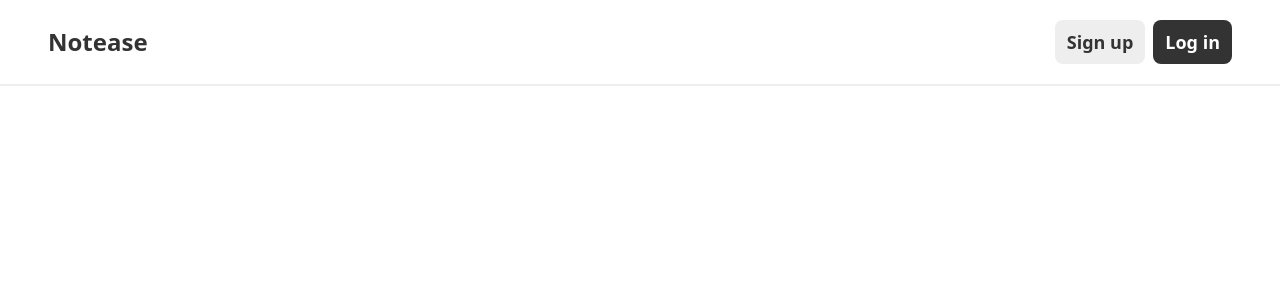
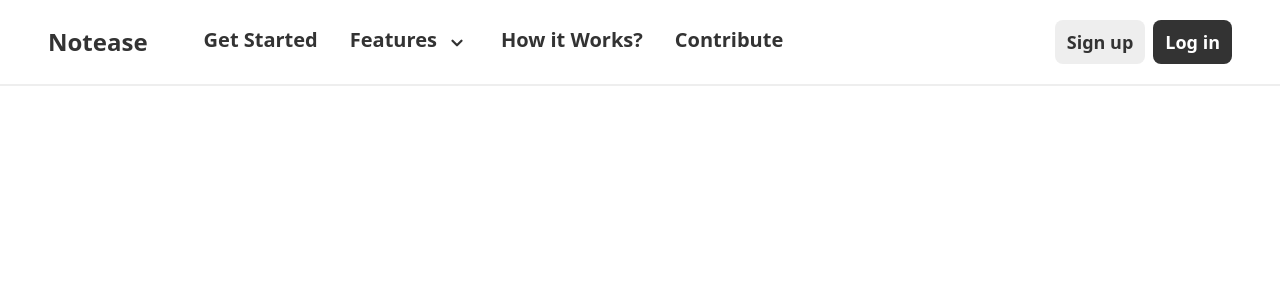
Before and after one commit to yosmisyael/notease, a Next.js app: page / in a window 1280 px wide. Shown: the top 300 px of the page. Built offline with nearby package versions, Linux system fonts and the light colour scheme.

Commit message:
fix: fix dropdown bug

```diff
--- a/src/components/Header.tsx
+++ b/src/components/Header.tsx
@@ -1,23 +1,36 @@
 "use client"
 
 import {AlignJustify, ChevronDown} from "lucide-react";
-import { useState } from "react";
+import {useEffect, useState} from "react";
 
 export default function Header() {
-    const [dropDown, setDropDown] = useState(false);
-    const [mobileMenu, setMobileMenu] = useState(false);
+    const [dropDown, setDropDown] = useState<boolean>(false);
+    const [mobileMenu, setMobileMenu] = useState<boolean>(false);
+    const [screenWidth, setScreenWidth] = useState<number>(0);
+
+    useEffect(() => {
+       function handleResize() {
+           setScreenWidth(window.innerWidth);
+       }
+
+       window.addEventListener('resize', handleResize);
+
+       handleResize();
+
+        return () => window.removeEventListener("resize", handleResize);
+    }, []);
 
     return (
         <nav className="navbar">
-            <div className="flex gap-16">
+            <div className="flex gap-6">
                 {/* brand */}
-                <div>
+                <div className="">
                     <h3 className="font-bold text-2xl font-secondary">Notease</h3>
                 </div>
 
                 {/* dropdown */}
                 {
-                    mobileMenu && (
+                    ((mobileMenu && screenWidth < 1024) || screenWidth >= 1024) && (
                         <ul className="dropdown top-0 left-0 bottom-0 w-full">
                         <li><a href="">Get Started</a></li>
                         <li className="inline-flex flex-col gap-5">
@@ -45,7 +58,9 @@ export default function Header() {
                 <a href="" className="hidden md:block btn-primary">Sign up</a>
                 <a href="" className="hidden md:block btn-secondary">Log in</a>
                 <a href="" className="md:hidden btn-primary">Get Notease</a>
-                <button type="button" className="lg:hidden hover:cursor-pointer" onClick={() => setMobileMenu(!mobileMenu)}><AlignJustify /></button>
+                <button type="button" className="lg:hidden hover:cursor-pointer" onClick={() => setMobileMenu(!mobileMenu)}>
+                    <AlignJustify />
+                </button>
             </div>
         </nav>
     )
```
